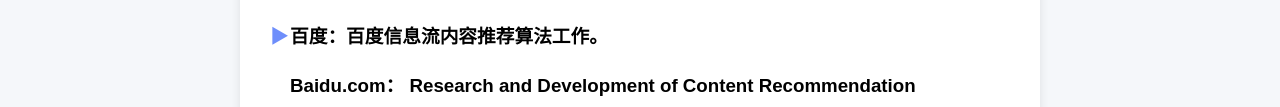
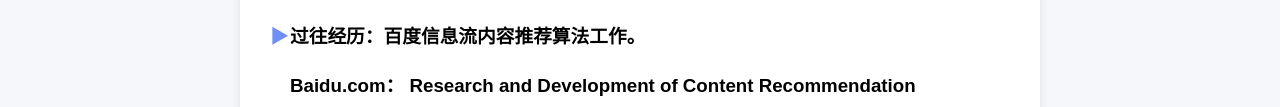
Before and after one commit to xiaoxiong28/whitnyxiong.github.io, a plain HTML site: page index.htm in a window 1280 px wide. Shown: the part 1169-1276 px from the top of the page. Drawn offline with Linux system fonts and the light colour scheme.

Commit message:
Update index.htm

```diff
--- a/index.htm
+++ b/index.htm
@@ -98,7 +98,7 @@
             <h3>Research and Development of Large-scale Graph Models for Tencent QQ Social Network.</h3>
         </div>
         <div class="experience-item">
-            <h3>百度：百度信息流内容推荐算法工作。</h3>
+            <h3>过往经历：百度信息流内容推荐算法工作。</h3>
             <h3>Baidu.com： Research and Development of Content Recommendation Algorithms for Baidu Feed-stream Content Recommendation System.</h3>
         </div>
     </div>
```
